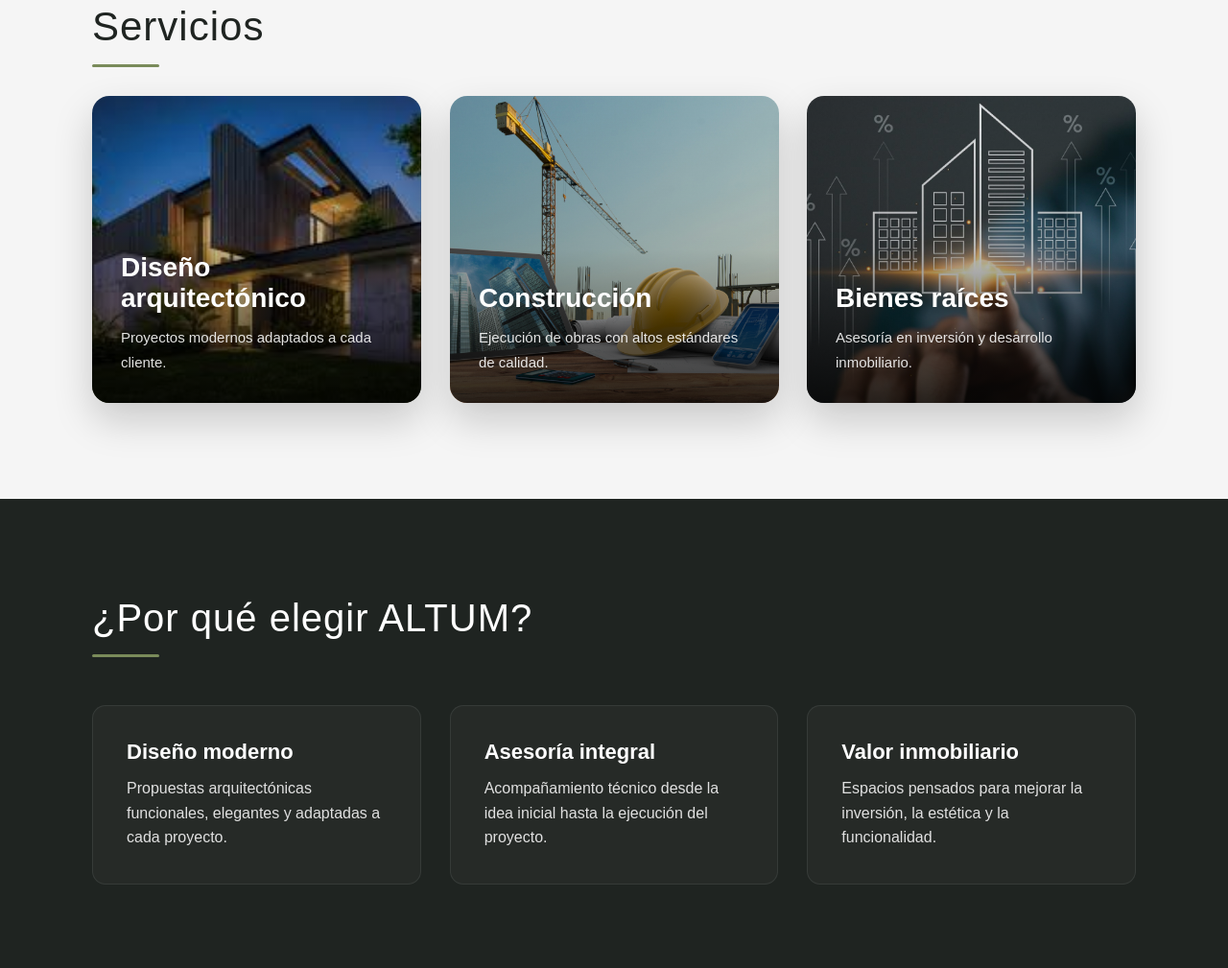
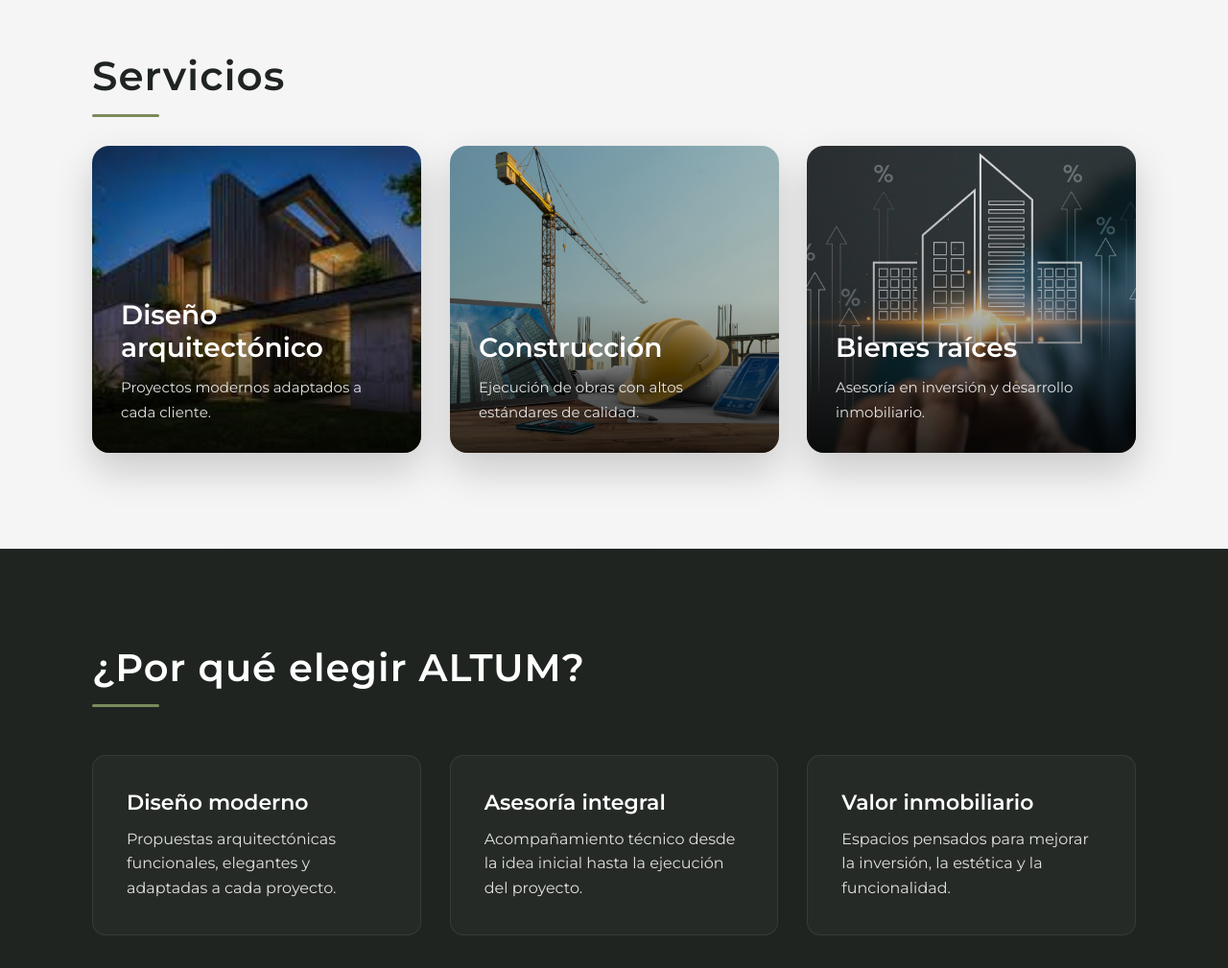
Before and after one commit to axelbayas77/altum-web, a plain HTML site: page index.html in a window 1280 px wide. Shown: the part 1631-2640 px from the top of the page at 96% size. Drawn offline with Linux system fonts and the light colour scheme.

Commit message:
Actualizacion de la pagina 06/05/2026

```diff
--- a/estilos.css
+++ b/estilos.css
@@ -19,8 +19,7 @@
 }
 
 body {
-  font-family: Arial, sans-serif;
-  background: var(--blanco);
+  font-family: 'Montserrat', sans-serif;  background: var(--blanco);
   color: #222;
 }
 
@@ -147,7 +146,7 @@
 .hero-contenido h1 {
   font-size: 95px;
   letter-spacing: 10px;
-  font-weight: 200;
+  font-weight: 700;
   opacity: 0;
   transform: translateY(20px);
   animation: aparecerTexto 1s ease-out forwards;
@@ -237,7 +236,7 @@
   font-size: 42px;
   margin-bottom: 30px;
   color: #1f2421;
-  font-weight: 300;
+  font-weight: 700;
   letter-spacing: 1px;
   line-height: 1.2;
   position: relative;
@@ -844,11 +843,16 @@
 }
 
 .footer-col a {
-  display: inline-block;
+  display: block;
   color: rgba(255,255,255,0.75);
   text-decoration: none;
-  margin-bottom: 14px;
+  margin-bottom: 16px;
   transition: 0.3s ease;
+  line-height: 1.8;
+}
+.footer-col {
+  display: flex;
+  flex-direction: column;
 }
 
 .footer-col a:hover {
@@ -1276,3 +1280,43 @@
 .mapa {
   will-change: transform;
 }
+
+p {
+  font-weight: 400;
+}
+
+.enlaces a,
+.boton,
+.boton-outline,
+.footer-col a {
+  font-weight: 500;
+}
+
+/* TRANSICIONES SUAVES ENTRE SECCIONES */
+.seccion,
+.valores-section,
+.footer {
+  position: relative;
+}
+
+.seccion::after {
+  content: "";
+  position: absolute;
+  bottom: 0;
+  left: 50%;
+  width: 92%;
+  height: 1px;
+  background: linear-gradient(
+    to right,
+    transparent,
+    rgba(0,0,0,0.06),
+    transparent
+  );
+  transform: translateX(-50%);
+}
+
+.diferencial::after,
+.footer::after,
+#inicio::after {
+  display: none;
+}
--- a/index.html
+++ b/index.html
@@ -5,8 +5,12 @@
     <meta charset="UTF-8">
     <meta name="viewport" content="width=device-width, initial-scale=1.0">
     <title>ALTUM Bienes Raíces | Construcción y Diseño</title>
+    <link rel="icon" type="image/png" href="img/LOGO EN BLANCO.png">
     <link rel="stylesheet" href="estilos.css">
     <link rel="stylesheet" href="https://cdnjs.cloudflare.com/ajax/libs/font-awesome/6.5.1/css/all.min.css">
+    <link rel="preconnect" href="https://fonts.googleapis.com">
+    <link rel="preconnect" href="https://fonts.gstatic.com" crossorigin>
+    <link href="https://fonts.googleapis.com/css2?family=Montserrat:wght@300;400;500;600&display=swap" rel="stylesheet">
 </head>
 
 <body>
```
